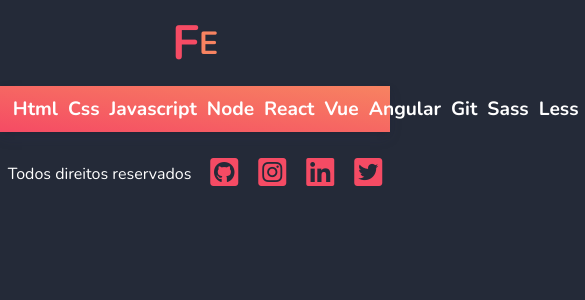
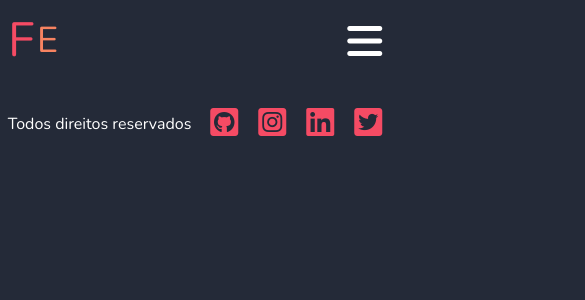
Before and after one commit to lucasalves77/Blog-Frontend, a React (Vite) app: page / in a window 390 px wide. Shown: the top 300 px of the page, 585 px wide, since content can reach past the window. Built offline with nearby package versions, Linux system fonts and the light colour scheme.

Commit message:
ultimo commit

```diff
--- a/src/components/Inicio.jsx
+++ b/src/components/Inicio.jsx
@@ -1,5 +1,4 @@
 import React, { useEffect } from 'react';
-
 import './Inicio.css';
 
 function Inicio() {
--- a/src/components/Navbar.css
+++ b/src/components/Navbar.css
@@ -0,0 +1,35 @@
+.menu{
+  background-image: linear-gradient(to top right, #f54b64, #f78361);
+  box-shadow: rgba(50, 50, 93, 0.25) 0px 6px 12px -2px, rgba(0, 0, 0, 0.3) 0px 3px 7px -3px;
+}
+
+.menu2{
+  display: flex;
+  justify-content: space-around;
+}
+
+.mobileMenu{
+  display: none;
+}
+
+.menuMobile{
+  display: none;
+}
+
+.openLogo{
+  display: none;
+}
+
+.mobileMenu.abrir-menu{
+  width: 70%;
+}
+
+.fechar{
+  background-color: red;
+  display: none;
+}
+
+.fechar i{
+  background-color: green;
+  font-size: 2rem;
+}
--- a/src/components/Navbar.jsx
+++ b/src/components/Navbar.jsx
@@ -1,4 +1,7 @@
 import { Link } from "react-router-dom"
+import './Navbar.css';
+import minhaImagen from '../imagens/logo.png'
+
 
 
 const Navbar = () => {
@@ -17,6 +20,34 @@ const Navbar = () => {
         <Link className="link" to="/Less">Less</Link>
         <Link className="link" to="/Webpack">Webpack</Link>
       </nav>
+      <div className="menuMobile">
+      <div className="openLogo">
+        <img src={minhaImagen} alt="" />
+        <div className="abrir" id="abrir" >
+          <i className="fa-solid fa-bars"></i>
+        </div>
+      </div>
+        <div className="mobileMenu" id="mobileMenu">
+          <div className="fechar" >
+            <i className="fa-solid fa-xmark"></i>
+          </div>
+          <nav className="container">
+            <ul className="menuheader">
+              <li><Link className="link" to="/Html">Html</Link></li>
+              <li><Link className="link" to="/Css">Css</Link></li>
+              <li><Link className="link" to="/Javascript">Javascript</Link></li>
+              <li><Link className="link" to="/Node">Node</Link></li>
+              <li><Link className="link" to="/React">React</Link></li>
+              <li><Link className="link" to="/Vue">Vue</Link></li>
+              <li><Link className="link" to="/Angular">Angular</Link></li>
+              <li><Link className="link" to="/Git">Git</Link></li>
+              <li><Link className="link" to="/Sass">Sass</Link></li>
+              <li><Link className="link" to="/Less">Less</Link></li>
+              <li><Link className="link" to="/Webpack">Webpack</Link></li>
+            </ul>
+          </nav>
+        </div>
+      </div>
     </div>
   )
 }
--- a/src/index.css
+++ b/src/index.css
@@ -15,16 +15,6 @@ body{
   max-width: 1200px;
   margin: 0 auto;
   padding: 0 2%;
-}
-
-.menu{
-  background-image: linear-gradient(to top right, #f54b64, #f78361);
-  box-shadow: rgba(50, 50, 93, 0.25) 0px 6px 12px -2px, rgba(0, 0, 0, 0.3) 0px 3px 7px -3px;
-}
-
-.menu2{
-  display: flex;
-  justify-content: space-around;
 }
 
 .link{
@@ -54,7 +44,6 @@ footer{
   display: flex;
   justify-content: space-between;
   align-items: center;
-
 }
 
 .icons{
@@ -79,6 +68,59 @@ footer p{
   color:white;
 }
 
+@media screen and (max-width: 500px) {
+
+  .menu{
+    background: transparent;
+    box-shadow: none;
+  }
+
+  .menu2{
+    display: none;
+  }
+
+  .logo{
+    display: none;
+  }
+
+  .mobileMenu{
+    display: block;
+    background-image: linear-gradient(to top right, #f54b64, #f78361);
+    position: fixed;
+    top: 0;
+    right: 0;
+    width: 0%;
+    height: 100vh;
+    z-index: 999;
+    overflow: hidden;
+  }
+
+  .menuMobile{
+    display: block;
+  }
+
+  .abrir{
+    display: flex;
+    justify-content: end;
+  }
+
+  .openLogo{
+    display: flex;
+    justify-content: space-between;
+    align-items: center;
+    margin: 3% 2% ;
+  }
+
+
+  .abrir i{
+    font-size: 2.5rem;
+    cursor: pointer;
+    color: white;
+  }
+
+
+}
+
 html{
   scroll-behavior: smooth;
 }
```
Also changed, not shown: src/App.jsx (line endings or trailing spaces), src/imagens/logo.png (added).
